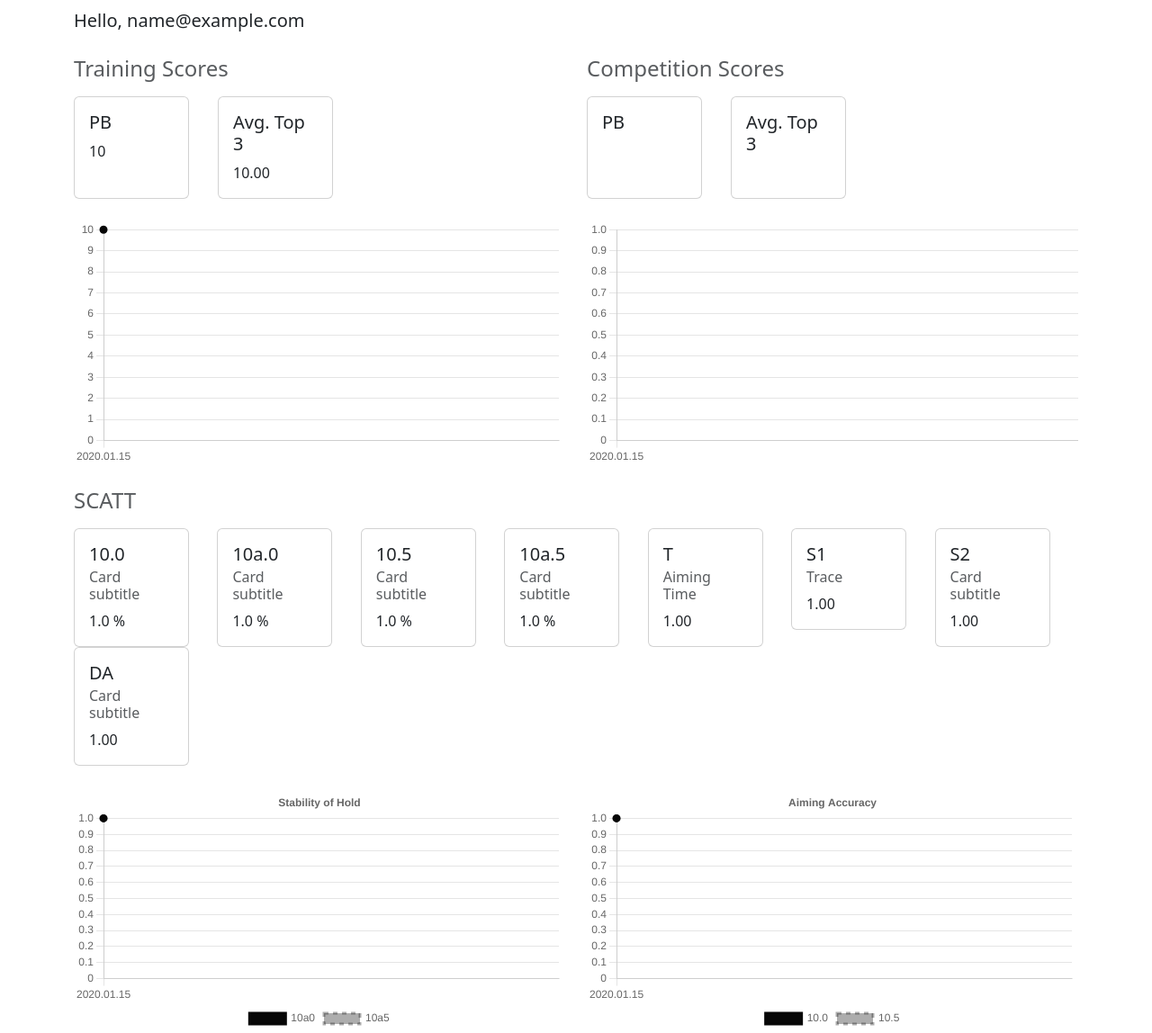
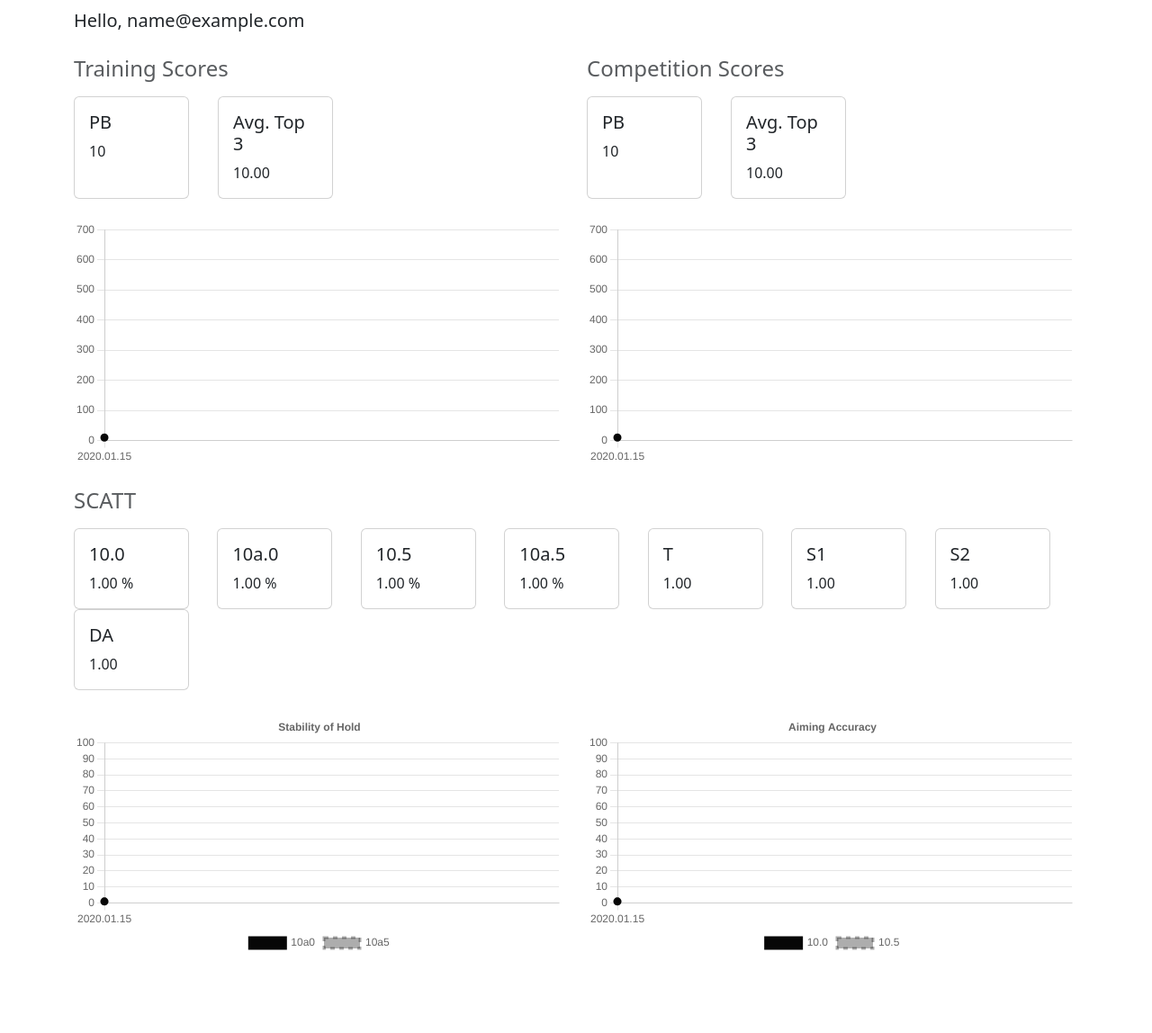
Before and after one commit to michaelwknott/ar10-tracker, a Django app: page / in a window 1280 px wide. Shown: the part 56-1204 px from the top of the page at 90% size. After the commit the page ends 1112 px from the top, so only its background shows below. Run offline with Django 4.2, Linux system fonts and the light colour scheme; a user stored in the database is signed in; tables that the repository leaves empty hold one stand-in row (values such as "Sample post"); some libraries are stand-ins or nearby versions.

Commit message:
Fix: Dashboard template variables and chart Y axis

```diff
--- a/templates/dashboard.html
+++ b/templates/dashboard.html
@@ -48,14 +48,14 @@
         <div class="card me-3" style="width: 8rem;">
           <div class="card-body">
             <h5 class="card-title">PB</h5>
-            <p class="card-text">{{ comp_pb.score__max }}</p>
+            <p class="card-text">{{ comp_pb.qual_score__max }}</p>
           </div>
         </div>
 
         <div class="card ms-3" style="width: 8rem;">
           <div class="card-body">
             <h5 class="card-title">Avg. Top 3</h5>
-            <p class="card-text">{{ comp_top3_avg.score__avg|floatformat:2 }}</p>
+            <p class="card-text">{{ comp_top3_avg.qual_score__avg|floatformat:2 }}</p>
           </div>
         </div>
       </div>
@@ -102,7 +102,8 @@
                 },
                 scales: {
                     y: {
-                        beginAtZero: true
+                      suggestedMin: 600,
+                      suggestedMax: 650,
                     }
                 }
             }
@@ -115,7 +116,7 @@
         labels: [{% for comp_date in comp_dates %}"{{ comp_date }}",{% endfor %}],
             datasets: [{
                 label: "Scores",
-                data: [{% for comp_score in comp_scores %}{{ comp_score }},{% endfor %}],
+                data: [{% for qual_score in qual_scores %}{{ qual_score }},{% endfor %}],
                 backgroundColor: ['rgba(7, 7, 7, 1)'],
                 borderColor: ['rgba(7, 7, 7, 1)'],
                 borderWidth: 3
@@ -140,7 +141,8 @@
             },
             scales: {
               y: {
-                    beginAtZero: true
+                suggestedMin: 600,
+                suggestedMax: 650,
               }
           }
         }
@@ -165,8 +167,7 @@
           <div class="card" style="width: 8rem;">
             <div class="card-body">
               <h5 class="card-title">10.0</h5>
-              <h6 class="card-subtitle mb-2 text-muted">Card subtitle</h6>
-              <p class="card-text">{{ training_data_avgs.ten_zero__avg }} %</p>
+              <p class="card-text">{{ training_data_avgs.ten_zero__avg|floatformat:2 }} %</p>
             </div>
           </div>
         </div>
@@ -175,8 +176,7 @@
           <div class="card" style="width: 8rem;">
             <div class="card-body">
               <h5 class="card-title">10a.0</h5>
-              <h6 class="card-subtitle mb-2 text-muted">Card subtitle</h6>
-              <p class="card-text">{{ training_data_avgs.ten_azero__avg }} %</p>
+              <p class="card-text">{{ training_data_avgs.ten_azero__avg|floatformat:2 }} %</p>
             </div>
           </div>
         </div>
@@ -185,8 +185,7 @@
           <div class="card" style="width: 8rem;">
             <div class="card-body">
               <h5 class="card-title">10.5</h5>
-              <h6 class="card-subtitle mb-2 text-muted">Card subtitle</h6>
-              <p class="card-text">{{ training_data_avgs.ten_five__avg }} %</p>
+              <p class="card-text">{{ training_data_avgs.ten_five__avg|floatformat:2 }} %</p>
             </div>
           </div>
         </div>
@@ -195,8 +194,7 @@
           <div class="card" style="width: 8rem;">
             <div class="card-body">
               <h5 class="card-title">10a.5</h5>
-              <h6 class="card-subtitle mb-2 text-muted">Card subtitle</h6>
-              <p class="card-text">{{ training_data_avgs.ten_azero__avg }} %</p>
+              <p class="card-text">{{ training_data_avgs.ten_azero__avg|floatformat:2 }} %</p>
             </div>
           </div>
         </div>
@@ -205,7 +203,6 @@
           <div class="card" style="width: 8rem;">
             <div class="card-body">
               <h5 class="card-title">T</h5>
-              <h6 class="card-subtitle mb-2 text-muted">Aiming Time</h6>
               <p class="card-text">{{ training_data_avgs.aiming_time__avg|floatformat:2 }}</p>
             </div>
           </div>
@@ -215,7 +212,6 @@
           <div class="card" style="width: 8rem;">
             <div class="card-body">
               <h5 class="card-title">S1</h5>
-              <h6 class="card-subtitle mb-2 text-muted">Trace</h6>
               <p class="card-text">{{ training_data_avgs.s1__avg|floatformat:2 }}</p>
             </div>
           </div>
@@ -225,7 +221,6 @@
           <div class="card" style="width: 8rem;">
             <div class="card-body">
               <h5 class="card-title">S2</h5>
-              <h6 class="card-subtitle mb-2 text-muted">Card subtitle</h6>
               <p class="card-text">{{ training_data_avgs.s2__avg|floatformat:2 }}</p>
             </div>
           </div>
@@ -235,7 +230,6 @@
           <div class="card" style="width: 8rem;">
             <div class="card-body">
               <h5 class="card-title">DA</h5>
-              <h6 class="card-subtitle mb-2 text-muted">Card subtitle</h6>
               <p class="card-text">{{ training_data_avgs.da__avg|floatformat:2 }}</p>
             </div>
           </div>
@@ -292,7 +286,8 @@
               },
               scales: {
                 y: {
-                      beginAtZero: true
+                  suggestedMin: 70,
+                  suggestedMax: 100,
                 }
             }
           }
@@ -336,7 +331,8 @@
           },
           scales: {
             y: {
-                  beginAtZero: true
+              suggestedMin: 70,
+              suggestedMax: 100,
             }
         }
       }
```
Lines whose indentation alone changed are shown as unchanged.
